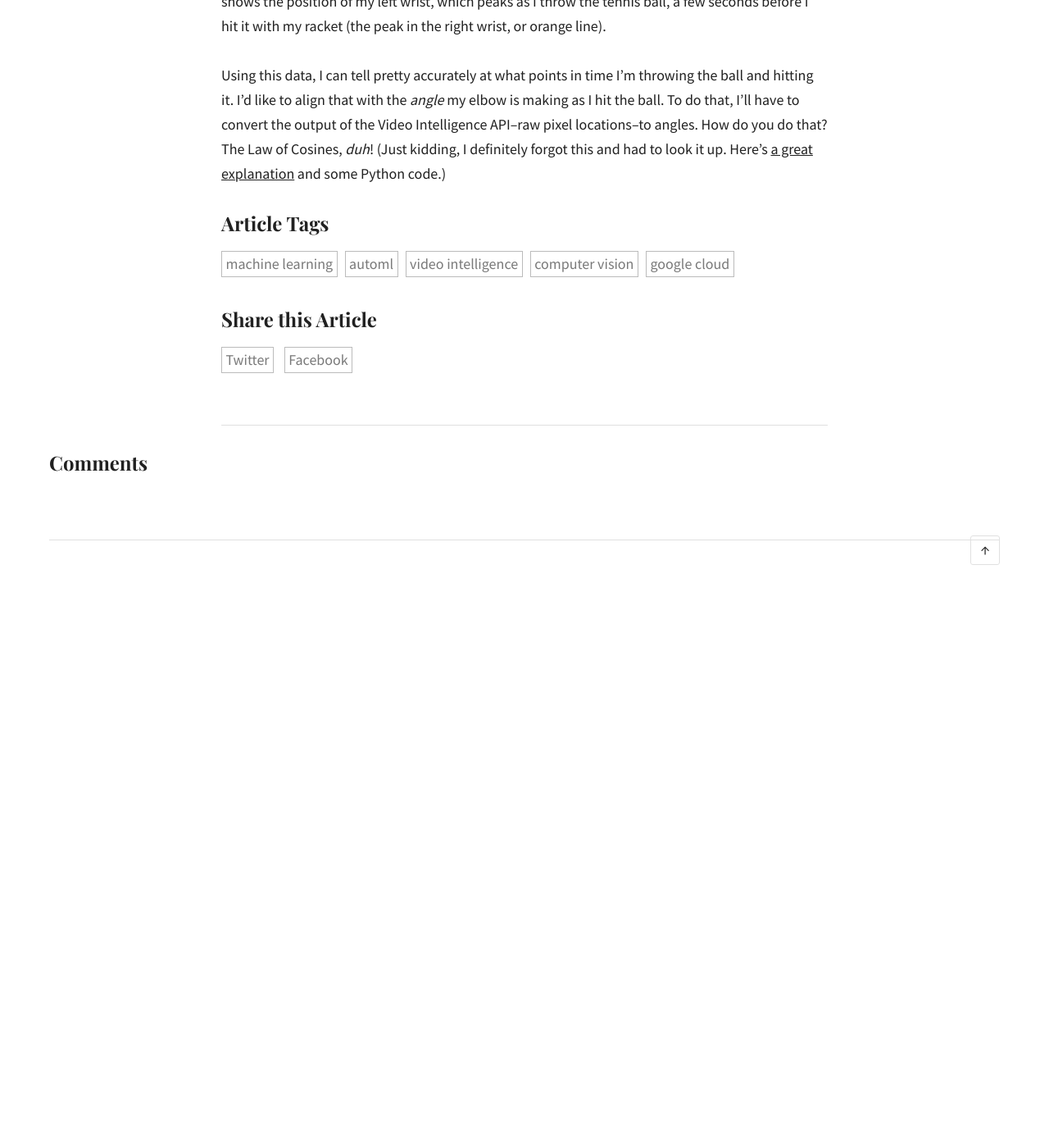
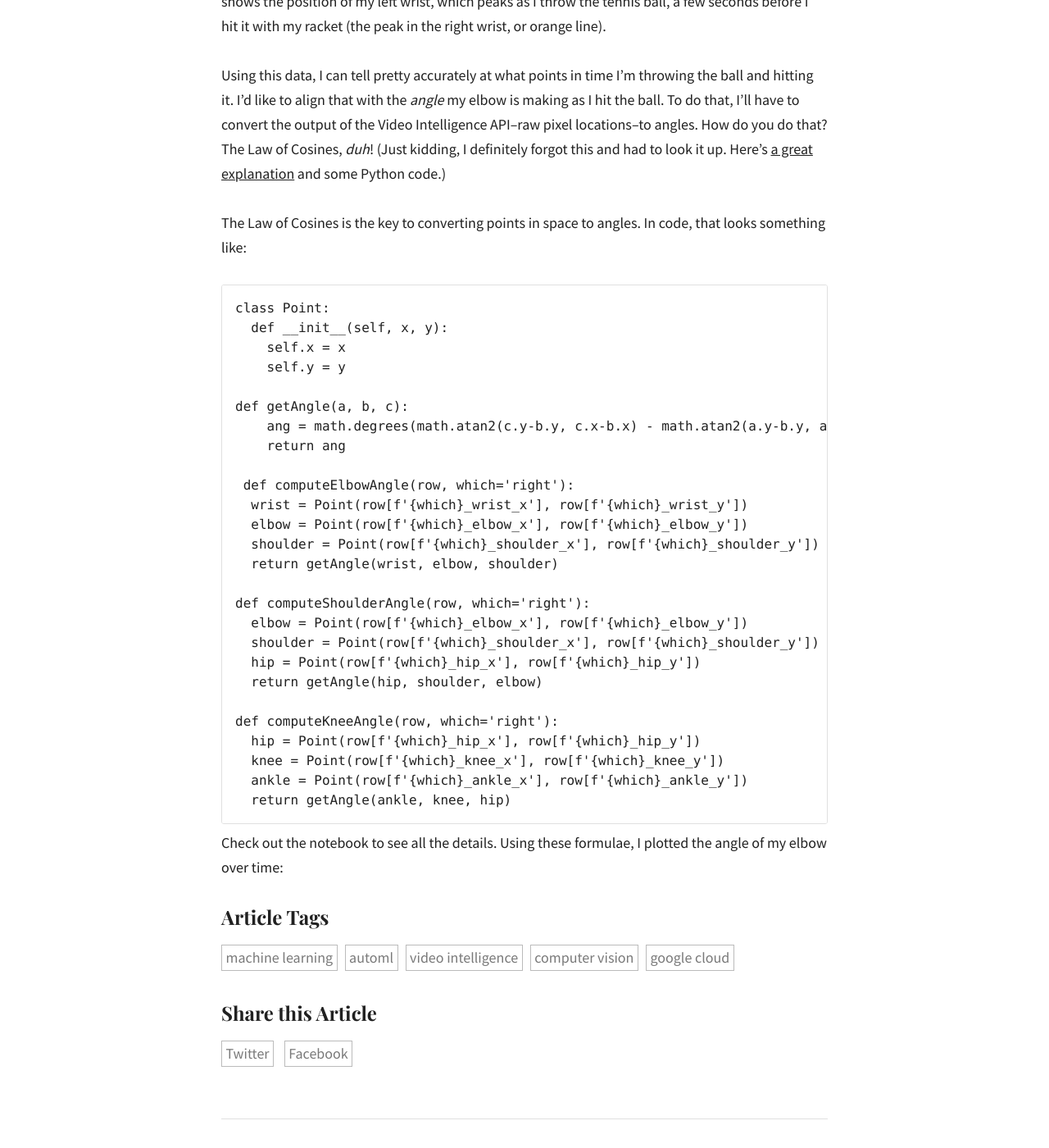
Before and after one commit to dalequark/daleonai, a Jekyll site: the page built from _posts/2020-07-07-can-ai-make-you-a-better-athlete-using-machine-learning-to-analyze-tennis-serves-and-penalty-kicks.md, in a window 1280 px wide and 1400 px high, scrolled down 6986 px. Shown: the whole window at 82% size. Built offline with Jekyll 4.4.1, drawn with Linux system fonts in a browser that asks for light colours; some web fonts are replaced; comment, search, counter and statistics services are not loaded; before the commit the page ends 7705 px from its top, so only the background shows below that.

Commit message:
Update from Forestry.io Dale updated _posts/2020-07-07-can-ai-make-you-a-better-athlete-using-machine-learning-to-analyze-tennis-serves-and-penalty-kicks.md

```diff
--- a/_posts/2020-07-07-can-ai-make-you-a-better-athlete-using-machine-learning-to-analyze-tennis-serves-and-penalty-kicks.md
+++ b/_posts/2020-07-07-can-ai-make-you-a-better-athlete-using-machine-learning-to-analyze-tennis-serves-and-penalty-kicks.md
@@ -107,3 +107,34 @@ For starters, I plotted the y position of my left and right wrists over time:
 It might look messy, but that data actually shows pretty clearly the lifetime of a serve. The blue line shows the position of my left wrist, which peaks as I throw the tennis ball, a few seconds before I hit it with my racket (the peak in the right wrist, or orange line).
 
 Using this data, I can tell pretty accurately at what points in time I'm throwing the ball and hitting it. I'd like to align that with the _angle_ my elbow is making as I hit the ball. To do that, I'll have to convert the output of the Video Intelligence API--raw pixel locations--to angles. How do you do that? The Law of Cosines, _duh_! (Just kidding, I definitely forgot this and had to look it up. Here's [a great explanation](https://medium.com/@manivannan_data/find-the-angle-between-three-points-from-2d-using-python-348c513e2cd) and some Python code.)
+
+The Law of Cosines is the key to converting points in space to angles. In code, that looks something like:
+
+    class Point:
+      def __init__(self, x, y):
+        self.x = x
+        self.y = y
+
+    def getAngle(a, b, c):
+        ang = math.degrees(math.atan2(c.y-b.y, c.x-b.x) - math.atan2(a.y-b.y, a.x-b.x))
+        return ang
+
+     def computeElbowAngle(row, which='right'):
+      wrist = Point(row[f'{which}_wrist_x'], row[f'{which}_wrist_y'])
+      elbow = Point(row[f'{which}_elbow_x'], row[f'{which}_elbow_y'])
+      shoulder = Point(row[f'{which}_shoulder_x'], row[f'{which}_shoulder_y'])
+      return getAngle(wrist, elbow, shoulder)
+
+    def computeShoulderAngle(row, which='right'):
+      elbow = Point(row[f'{which}_elbow_x'], row[f'{which}_elbow_y'])
+      shoulder = Point(row[f'{which}_shoulder_x'], row[f'{which}_shoulder_y'])
+      hip = Point(row[f'{which}_hip_x'], row[f'{which}_hip_y'])
+      return getAngle(hip, shoulder, elbow)
+
+    def computeKneeAngle(row, which='right'):
+      hip = Point(row[f'{which}_hip_x'], row[f'{which}_hip_y'])
+      knee = Point(row[f'{which}_knee_x'], row[f'{which}_knee_y'])
+      ankle = Point(row[f'{which}_ankle_x'], row[f'{which}_ankle_y'])
+      return getAngle(ankle, knee, hip)
+
+Check out the notebook to see all the details. Using these formulae, I plotted the angle of my elbow over time:
```
